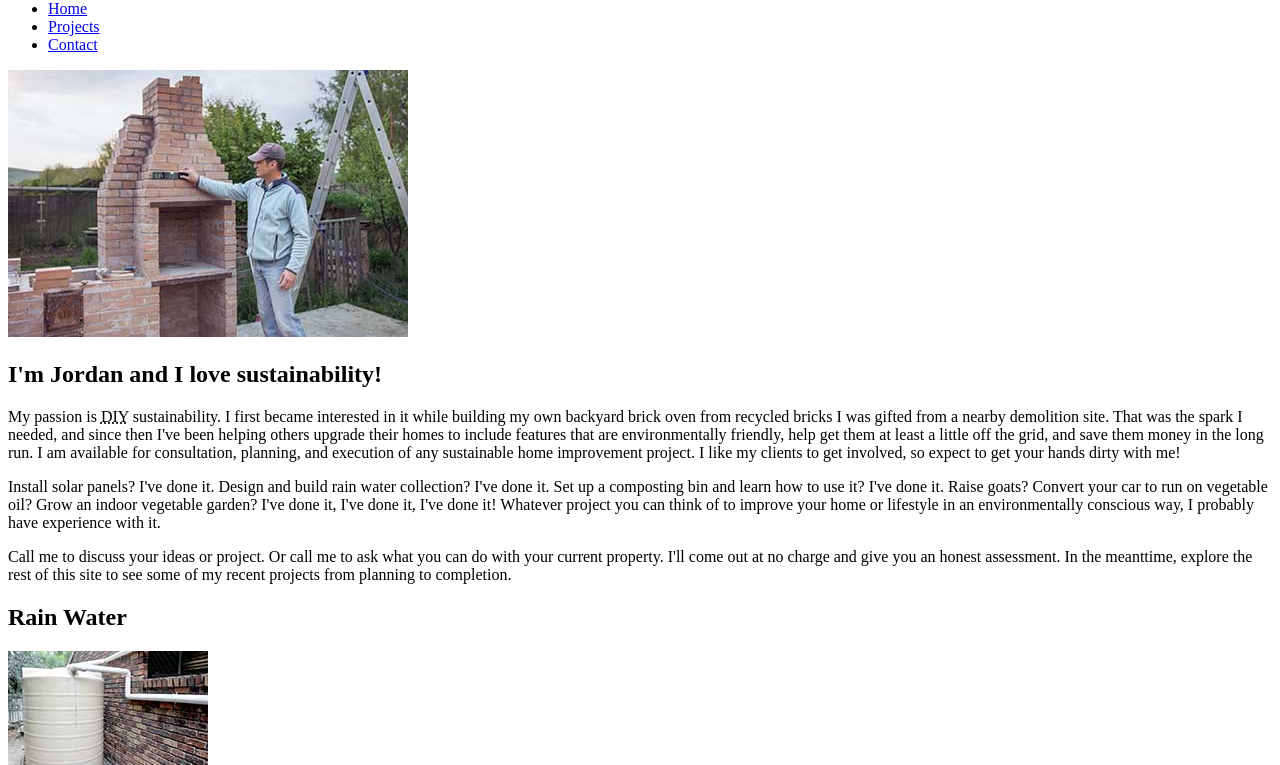
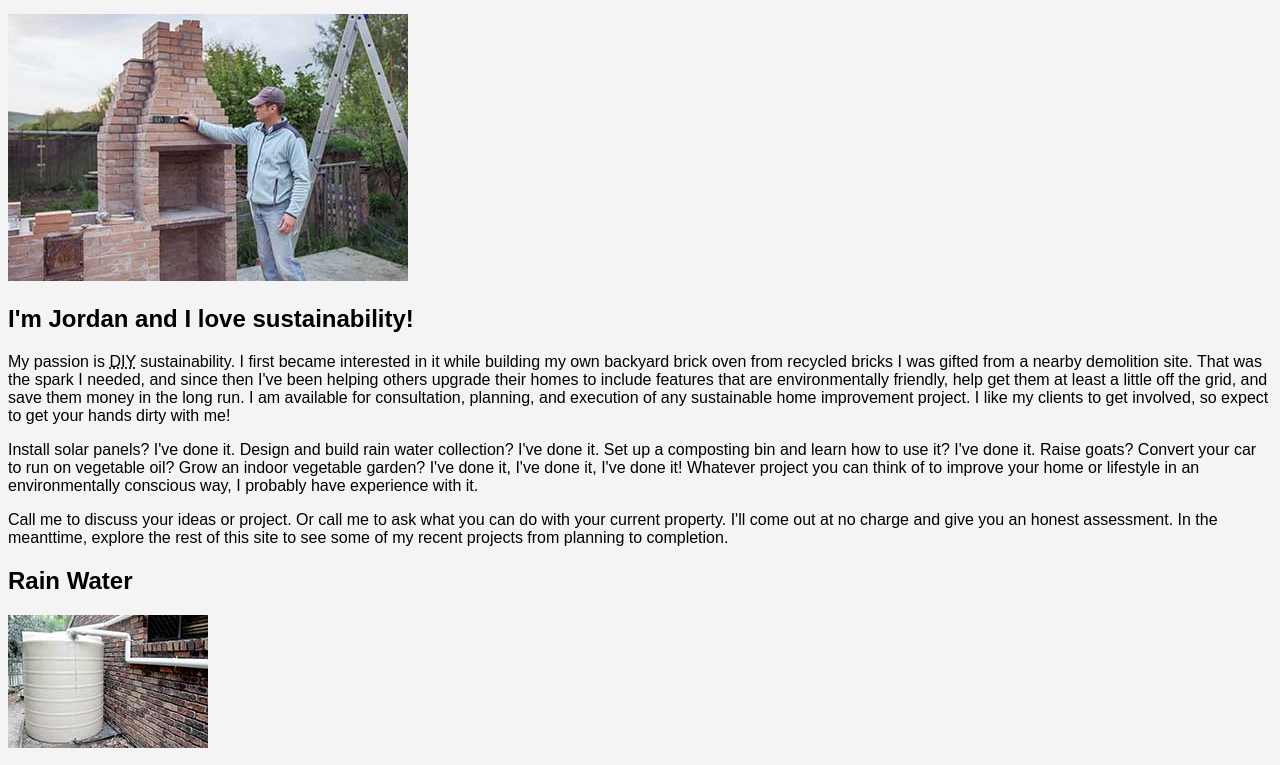
Before and after one commit to CIS230KCurry/webpages, a plain HTML site: page index.html in a window 1280 px wide. Shown: the part 200-965 px from the top of the page. Drawn offline with Linux system fonts and the light colour scheme.

Commit message:
Update index.html

```diff
--- a/index.html
+++ b/index.html
@@ -3,6 +3,7 @@
   <head>
     <meta charset="utf-8">
     <title>Sustainable Living by Jordan</title>
+    <link rel="stylesheet" href="css/update.css">
   </head>
 
   <body>
```
